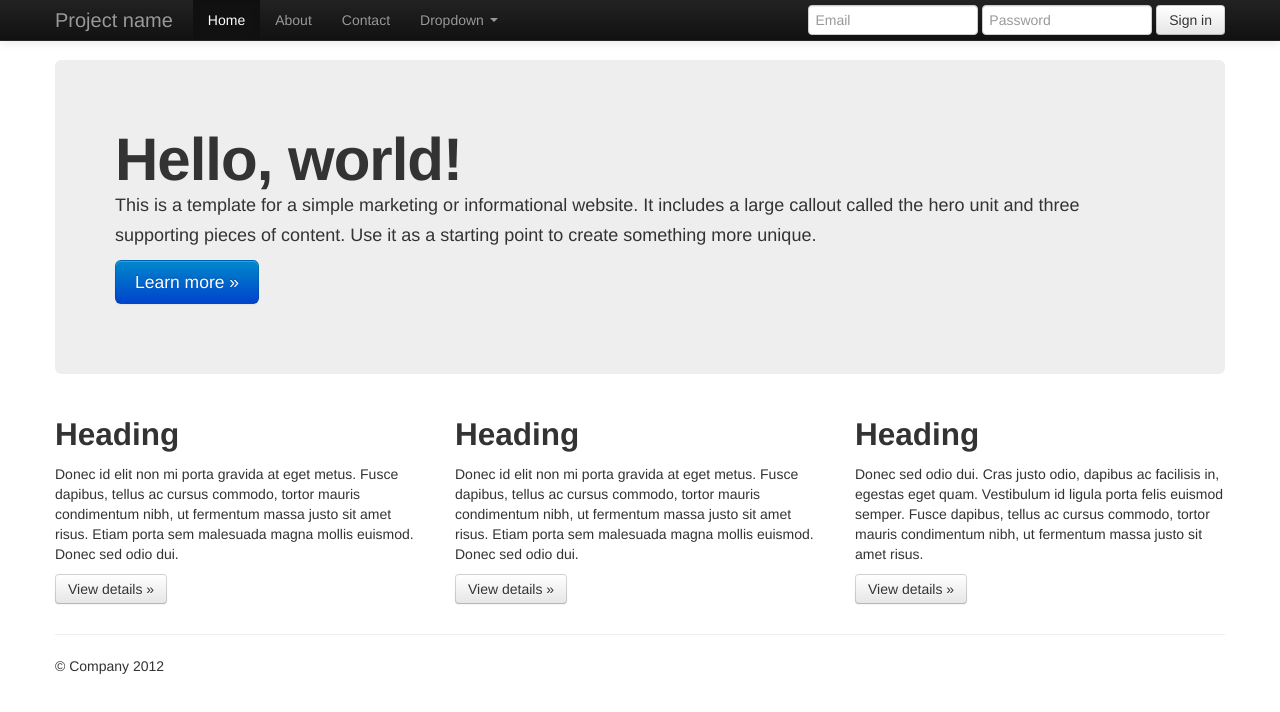
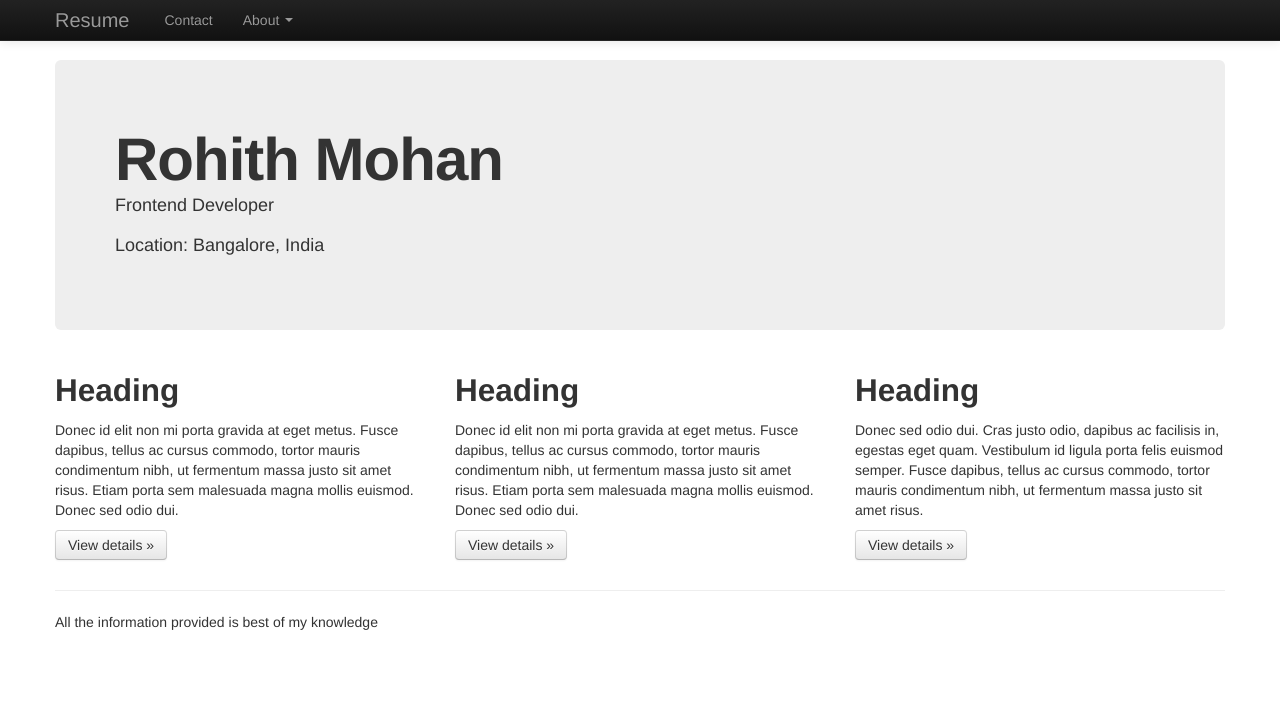
Before and after one commit to mohanrohith/mohanrohith.github.com, a plain HTML site: page index.html in a window 1280 px wide. Drawn offline with nearby package versions, Linux system fonts and the light colour scheme.

Commit message:
Update index.html

```diff
--- a/index.html
+++ b/index.html
@@ -37,30 +37,23 @@
                         <span class="icon-bar"></span>
                         <span class="icon-bar"></span>
                     </a>
-                    <a class="brand" href="#">Project name</a>
+                    <a class="brand" href="#">Resume</a>
                     <div class="nav-collapse collapse">
                         <ul class="nav">
-                            <li class="active"><a href="#">Home</a></li>
-                            <li><a href="#about">About</a></li>
                             <li><a href="#contact">Contact</a></li>
                             <li class="dropdown">
-                                <a href="#" class="dropdown-toggle" data-toggle="dropdown">Dropdown <b class="caret"></b></a>
+                                <a href="#about" class="dropdown-toggle" data-toggle="dropdown">About <b class="caret"></b></a>
                                 <ul class="dropdown-menu">
-                                    <li><a href="#">Action</a></li>
-                                    <li><a href="#">Another action</a></li>
-                                    <li><a href="#">Something else here</a></li>
+                                    <li><a href="#">Skillset</a></li>
+                                    <li><a href="#">Projects</a></li>
                                     <li class="divider"></li>
-                                    <li class="nav-header">Nav header</li>
-                                    <li><a href="#">Separated link</a></li>
-                                    <li><a href="#">One more separated link</a></li>
+                                    <li class="nav-header">Other</li>
+                                    <li><a href="#">Education</a></li>
+                                    <li><a href="#">Achievements</a></li>
+                                    <li><a href="#">Personal Info</a></li>
                                 </ul>
                             </li>
                         </ul>
-                        <form class="navbar-form pull-right">
-                            <input class="span2" type="text" placeholder="Email">
-                            <input class="span2" type="password" placeholder="Password">
-                            <button type="submit" class="btn">Sign in</button>
-                        </form>
                     </div><!--/.nav-collapse -->
                 </div>
             </div>
@@ -70,9 +63,9 @@
 
             <!-- Main hero unit for a primary marketing message or call to action -->
             <div class="hero-unit">
-                <h1>Hello, world!</h1>
-                <p>This is a template for a simple marketing or informational website. It includes a large callout called the hero unit and three supporting pieces of content. Use it as a starting point to create something more unique.</p>
-                <p><a class="btn btn-primary btn-large">Learn more &raquo;</a></p>
+                <h1>Rohith Mohan</h1>
+                <p>Frontend Developer</p>
+                <p>Location: Bangalore, India</p>
             </div>
 
             <!-- Example row of columns -->
@@ -97,7 +90,7 @@
             <hr>
 
             <footer>
-                <p>&copy; Company 2012</p>
+                <p>All the information provided is best of my knowledge</p>
             </footer>
 
         </div> <!-- /container -->
```
